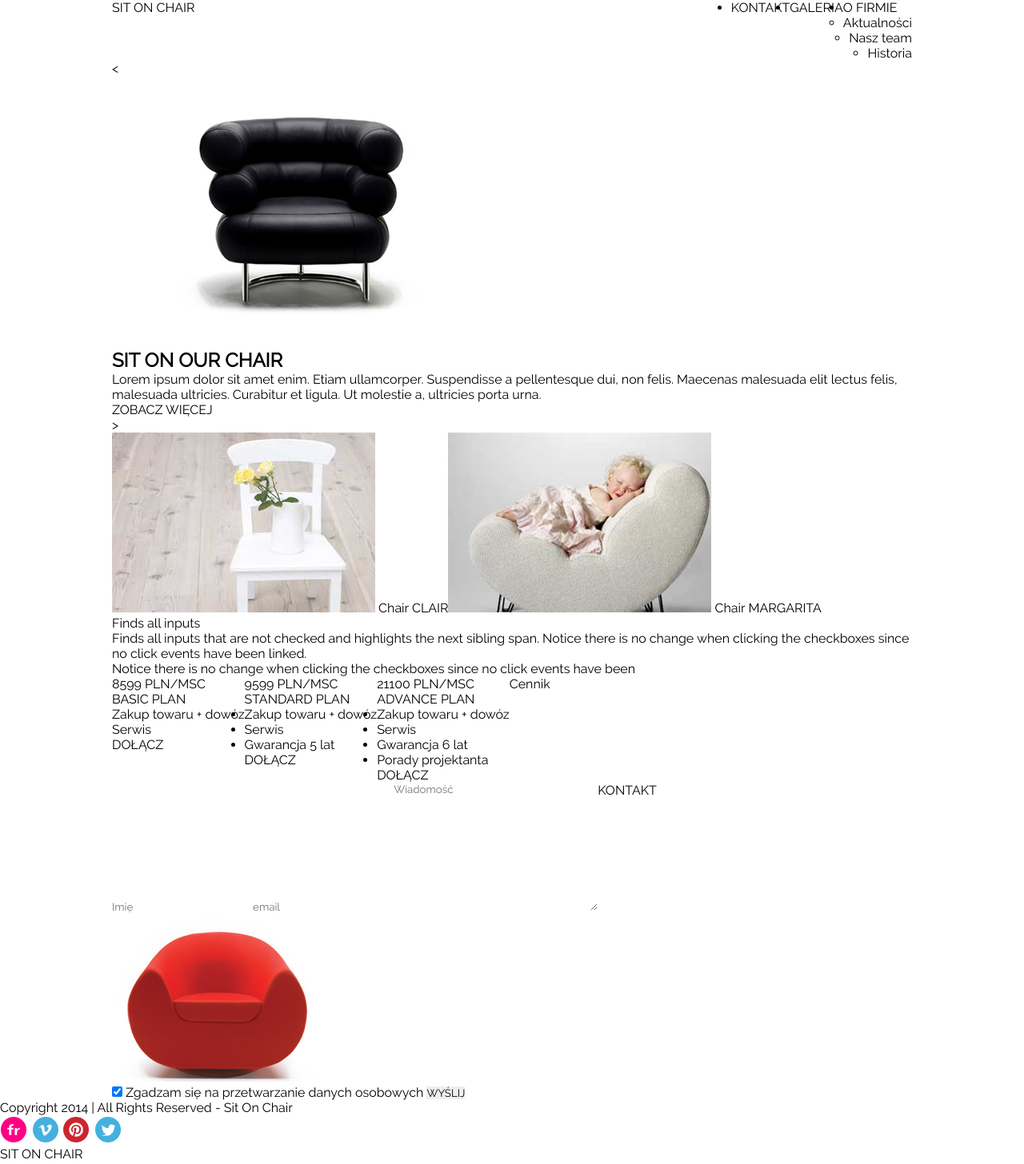
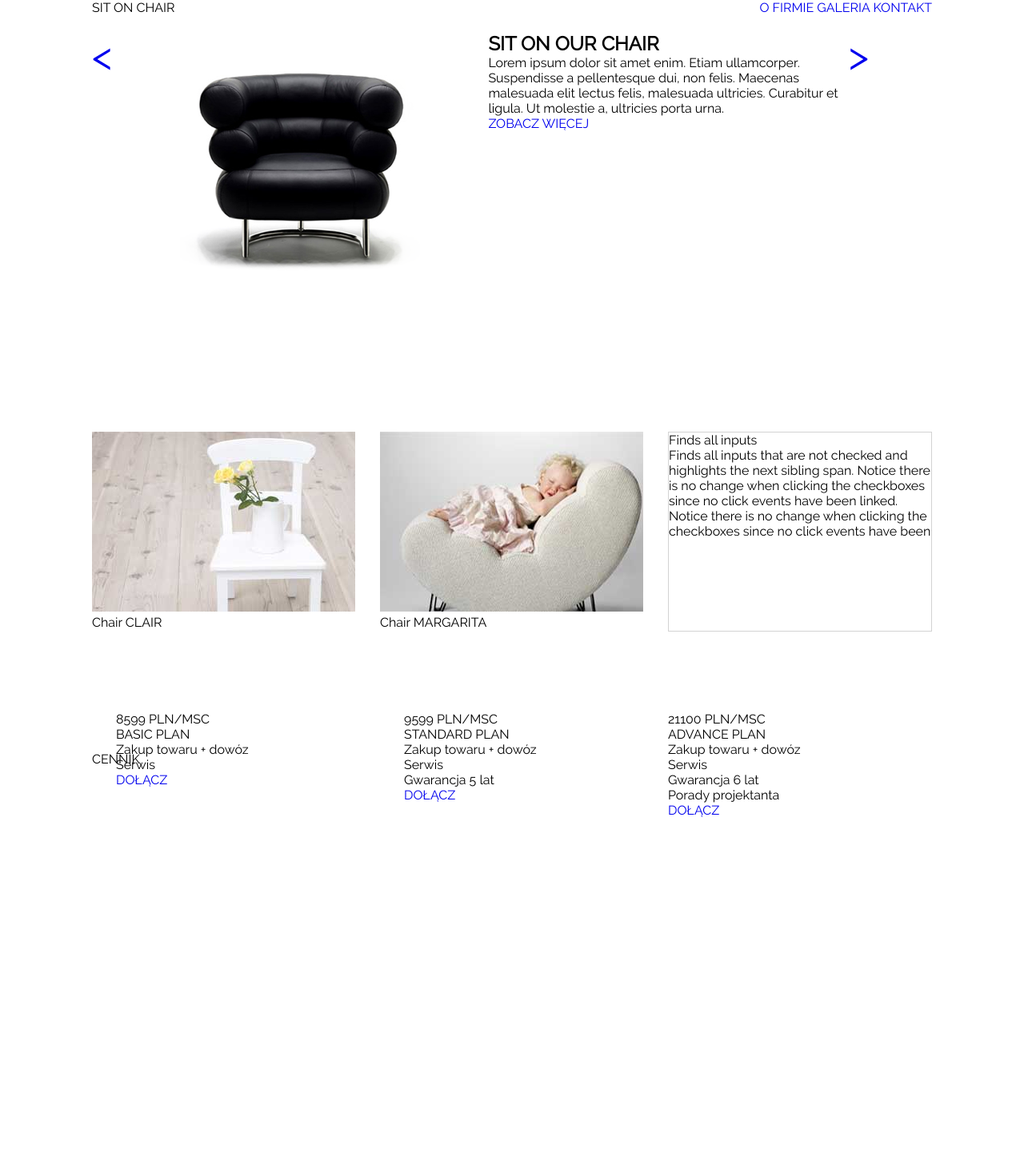
Before and after one commit to pgrycz/POZ_FRO_W_03_Warsztat_01_Sit_on_chair, a plain HTML site: page index.html in a window 1280 px wide. Shown: the top 1456 px of the page at 80% size. Drawn offline with Linux system fonts and the light colour scheme.

Commit message:
changed section selectors listing to nth-of-type

```diff
--- a/css/style.css
+++ b/css/style.css
@@ -74,11 +74,19 @@ p {
   margin: 0;
 }
 
+a {
+  text-decoration: none;
+}
+
+ul {
+  list-style-type: none;
+}
+
 html * {
   margin: 0;
   padding: 0;
   border: 0;
-  font-family: ralewayregular;
+  font-family: "ralewayregular";
 }
 
 * {
@@ -90,8 +98,9 @@ header, section, footer {
 }
 
 div.container {
-  width: 1000px;
+  width: 1050px;
   margin: 0 auto;
+  position: relative;
 }
 
 .float {
@@ -106,7 +115,7 @@ header span {
   float: left;
 }
 
-nav li {
+nav {
   float: right;
 }
 
@@ -114,10 +123,83 @@ nav li {
   clear: both;
 }
 
-.headline .black-chair:nth-child(1) {
-  float: left;
+.prev, .next {
+  width: 70px;
+  font-size: 50px;
 }
 
-.headline .black-chair:nth-child(2) {
+.headline {
+  width: 450px;
+}
+
+header {
+  height: 40px;
+}
+
+section:nth-of-type(1) {
+  height: 500px;
+}
+
+section:nth-of-type(2) {
+  height: 350px;
+}
+
+section:nth-of-type(3) {
+  height: 720px;
+}
+
+section:nth-of-type(4) {
+  height: 530px;
+}
+
+footer {
+  height: 130px;
+}
+
+.three-headers:nth-child(1) > div {
+  width: 330px;
+}
+
+.three-headers:nth-child(1) > div:nth-child(2) {
+  margin: 0 30px;
+}
+
+.description {
+  width: 350px;
+  height: 250px;
+  border: 1px solid lightgrey;
+}
+
+.section-head {
+  position: absolute;
+}
+
+section:nth-child(4) .section-head {
+  top: 50px;
+}
+
+aside .section-head {
+  top: 35px;
+}
+
+.form * {
+  width: 430px;
+  clear: both;
+}
+
+textarea {
+  resize: none;
+}
+
+.submit {
+  width: 230px;
+}
+
+
+footer .footer-title, footer .social {
   float: right;
 }
+
+.social {
+  margin-right: 40px;
+}
--- a/index.html
+++ b/index.html
@@ -6,44 +6,41 @@
   <link rel="stylesheet" href="css/style.css">
 </head>
 <body>
+<!-- header -->
 <header>
   <div class="container">
     <span>SIT ON CHAIR</span>
-    <nav>
-      <ul class="nav float">
-        <li>O FIRMIE
-          <ul class="nav-options">
-            <li>Aktualności</li>
-            <li>Nasz team</li>
-            <li>Historia</li>
-          </ul>
-        </li>
-        <li>GALERIA</li>
-        <li>KONTAKT</li>
-      </ul>
+    <nav class="float">
+      <a href="#">O FIRMIE</a>
+      <a href="#">GALERIA</a>
+      <a href="#">KONTAKT</a>
     </nav>
   </div>
 </header>
+<!-- section 1 -->
 <section>
   <div class="container float">
     <div>
-      <span><</span>
+      <span class="prev"><a href="#"><</a></span>
     </div>
-    <div class="headline float">
-      <img src="images/black_chair.png" alt="black chair">
-      <h1>SIT ON OUR CHAIR</h1>
+    <div>
+    <img src="images/black_chair.png" alt="black chair">
+    </div>
+    <div class="headline">
+      <h1>SIT <span>ON</span> OUR <span>CHAIR</span></h1>
       <p>Lorem ipsum dolor sit amet enim. Etiam ullamcorper.
         Suspendisse a pellentesque dui, non felis. Maecenas
         malesuada elit lectus felis, malesuada ultricies.
         Curabitur et ligula. Ut molestie a, ultricies porta
         urna.</p>
-      <span>ZOBACZ WIĘCEJ</span>
+      <span><a href="#">ZOBACZ WIĘCEJ</a></span>
     </div>
     <div>
-      <span>></span>
+      <span class="next"><a href="#">></a></span>
     </div>
   </div>
 </section>
+<!-- section 2 -->
 <section>
   <div class="container float three-headers">
     <div>
@@ -56,7 +53,7 @@
       <span class="transparent"></span>
       <span>Chair MARGARITA</span>
     </div>
-    <div>
+    <div class="description">
       <span>Finds all inputs</span>
       <p>Finds all inputs that are not checked and
       highlights the next sibling span. Notice there
@@ -67,9 +64,10 @@
     </div>
   </div>
 </section>
+<!-- section 3 -->
 <section>
   <div class="container float three-headers">
-    <span class="section_head">Cennik</span>
+    <span class="section-head">CENNIK</span>
     <div>
       <div class="circle-small"></div>
       <div class="circle-large">
@@ -81,7 +79,7 @@
           <li>Zakup towaru + dowóz</li>
           <li>Serwis</li>
         </ul>
-        <span>DOŁĄCZ</span>
+        <span><a href="#">DOŁĄCZ</a></span>
       </div>
     </div>
     <div>
@@ -96,7 +94,7 @@
           <li>Serwis</li>
           <li>Gwarancja 5 lat</li>
         </ul>
-        <span>DOŁĄCZ</span>
+        <span><a href="#">DOŁĄCZ</a></span>
       </div>
     </div>
     <div>
@@ -112,22 +110,28 @@
           <li>Gwarancja 6 lat</li>
           <li>Porady projektanta</li>
         </ul>
-        <span>DOŁĄCZ</span>
+        <span><a href="#">DOŁĄCZ</a></span>
       </div>
     </div>
   </div>
 </section>
+<!-- section 4 -->
 <section>
-  <div class="container float two-header">
-    <span class="section_head">KONTAKT</span>
-    <div>
+  <div class="container float">
+    <span class="section-head">KONTAKT</span>
+    <div class="form">
       <form>
         <input type="text" id="name" placeholder="Imię">
         <input type="text" id="email" placeholder="email">
-        <textarea name="info" id="info" cols="30" rows="10" placeholder="Wiadomość"></textarea>
+        <textarea name="info"
+                  id="info"
+                  cols="30"
+                  rows="10"
+                  placeholder="Wiadomość">
+        </textarea>
       </form>
     </div>
-    <div>
+    <div class="submit">
       <form>
         <img src="images/red_chair.png" alt="red chair">
         <div>
@@ -139,15 +143,18 @@
     </div>
   </div>
 </section>
+<!-- footer -->
 <footer>
-  <span>Copyright 2014 | All Rights Reserved - Sit On Chair</span>
-  <div class="social">
-    <img src="images/flickr.png" alt="flickr">
-    <img src="images/vimeo.png" alt="vimeo">
-    <img src="images/pinterest.png" alt="pinterest">
-    <img src="images/twitter.png" alt="twitter">
+  <div class="container float">
+    <span>Copyright 2014 | All Rights Reserved - Sit On Chair</span>
+    <span class="footer-title">SIT ON CHAIR</span>
+    <div class="social">
+      <a href="#"><img src="images/flickr.png" alt="flickr"></a>
+      <a href="#"><img src="images/vimeo.png" alt="vimeo"></a>
+      <a href="#"><img src="images/pinterest.png" alt="pinterest"></a>
+      <a href="#"><img src="images/twitter.png" alt="twitter"></a>
+    </div>
   </div>
-  <span>SIT ON CHAIR</span>
 </footer>
 </body>
 </html>
```
